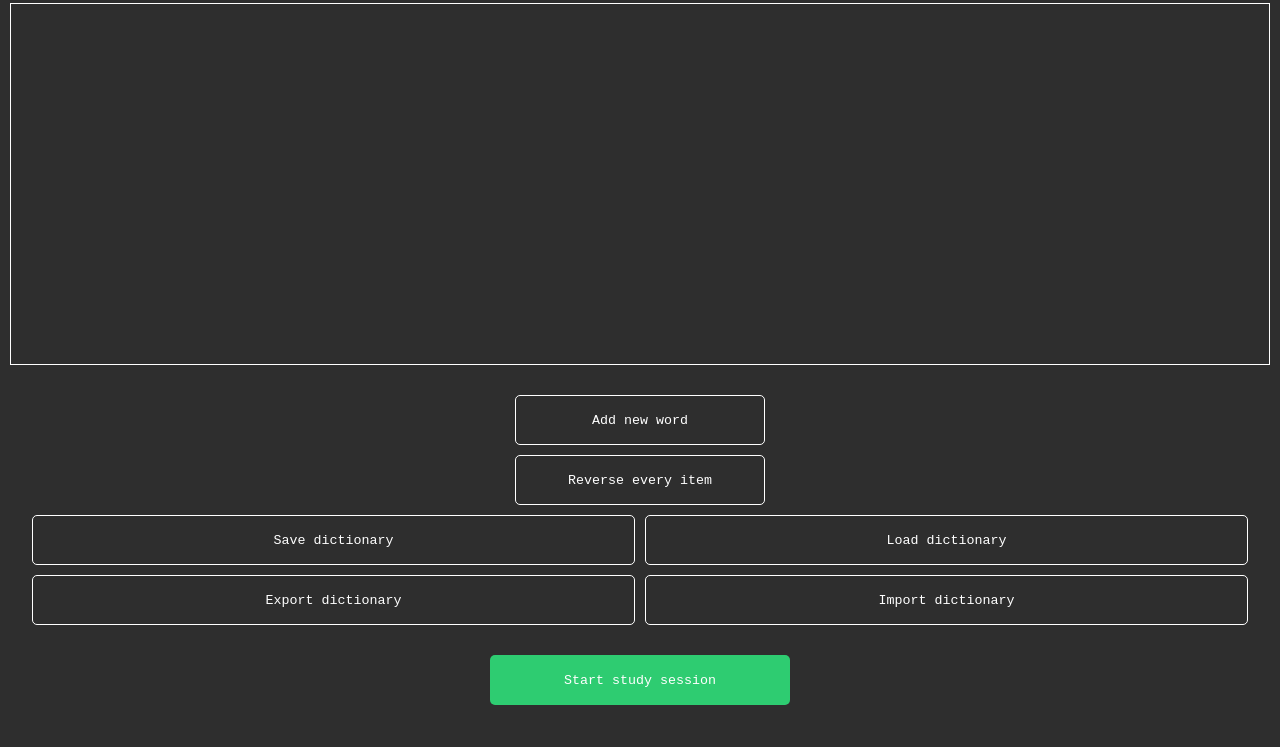
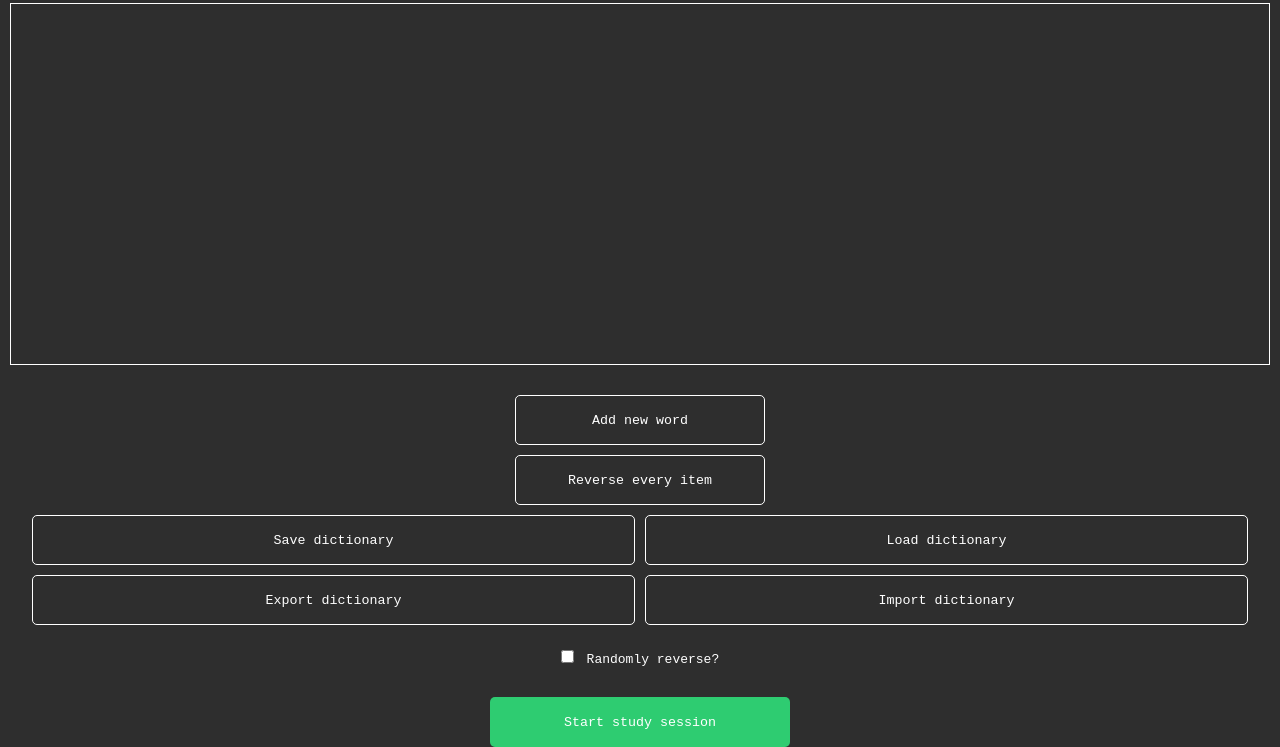
Before and after one commit to inxanedev/inxanedev.github.io, a plain HTML site: page wordstudy/index.html in a window 1280 px wide. Shown: the part 72-819 px from the top of the page. Drawn offline with Linux system fonts and the light colour scheme; some packages are replaced by stand-ins of ours; a script that the page names is missing.

Commit message:
Added checkbox to main page

```diff
--- a/wordstudy/css/index.css
+++ b/wordstudy/css/index.css
@@ -148,3 +148,11 @@ body {
     border-radius: 5px;
     margin-left: 5px;
 }
+
+#checkboxContainer {
+    margin-top: 25px;
+}
+
+#randomReverseCheckboxText {
+    margin-left: 5px;
+}
--- a/wordstudy/index.html
+++ b/wordstudy/index.html
@@ -26,6 +26,12 @@
                 <button id="exportButton">Export dictionary</button>
                 <button id="importButton">Import dictionary</button>
             </div>
+            <div id="checkboxContainer">
+                <input type="checkbox" id="randomReverseCheckbox">
+                    <span id="randomReverseCheckboxText">Randomly reverse?</span>
+                </input>
+            </div>
+
             <button id="playButton" onclick="window.location = 'study.html'">Start study session</button>
         </div>
     </body>
```
